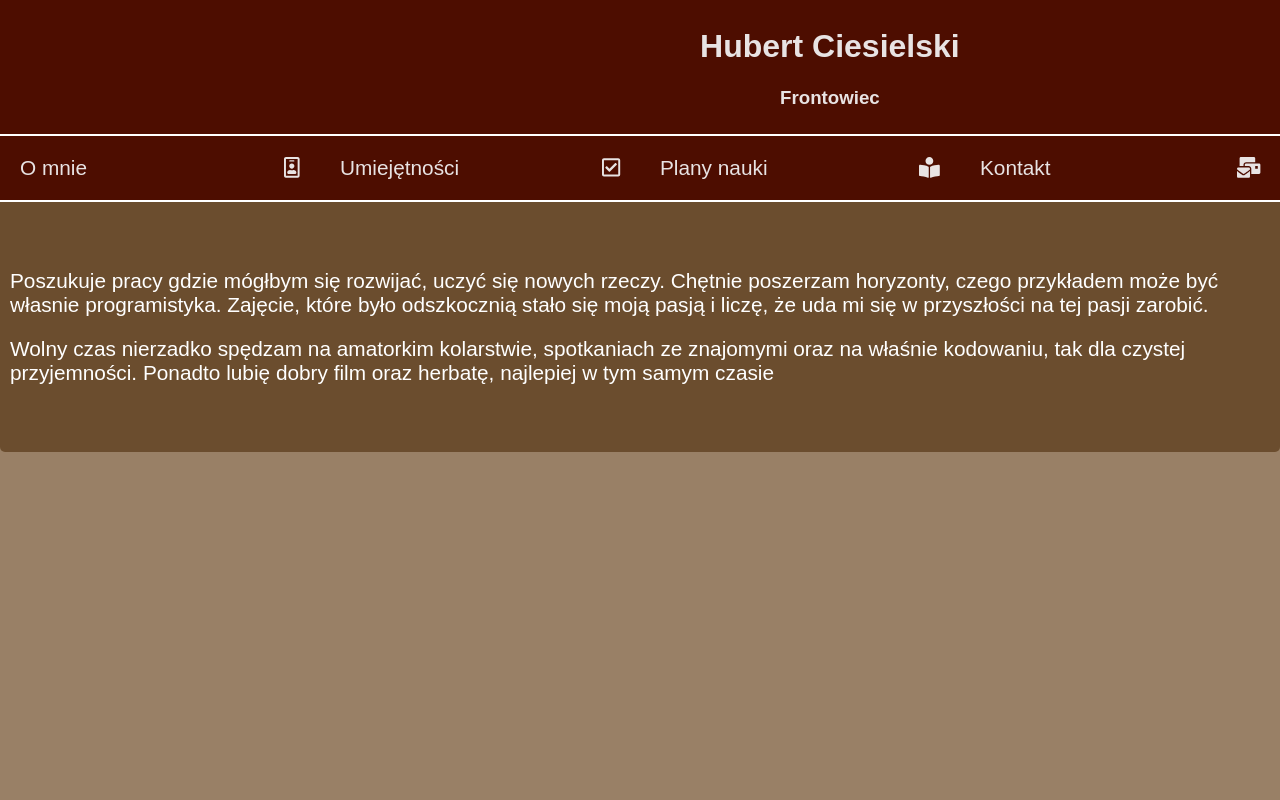
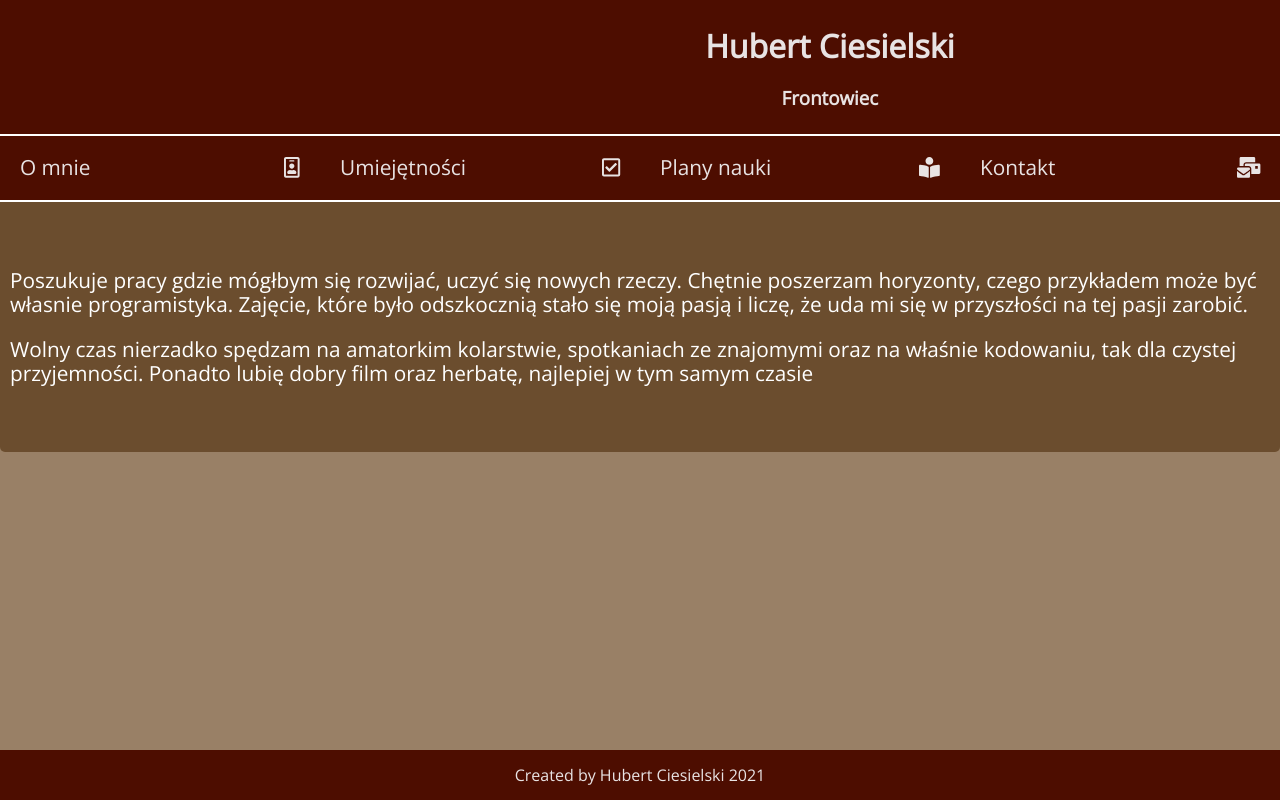
Before and after one commit to HubertCiesielski00/AboutMe, an Angular app: page / in a window 1280 px wide. Built offline with nearby package versions, Linux system fonts and the light colour scheme.

Commit message:
-Last adjustments -Added footer -Improved section changer

```diff
--- a/src/app/app.component.css
+++ b/src/app/app.component.css
@@ -9,15 +9,27 @@ main{
     padding: 50px;
     background-color: var(--element-color--);
 }
+a{
+    text-decoration: none;
+    color: var(--font-color--)
+}
 
+app-header, app-footer{
+    margin: 0;
+    background-color: var(--first-color--);
+    color: var(--font-color--);
+    width: 100vw;
+}
 app-header{
     display: Flex;
-    margin: 0;
     justify-content: flex-start;
-    color: var(--font-color--);
-    width: 100vw;
-    background-color: var(--first-color--);
     padding: 7px;
+}
+app-footer{
+    display: block;
+    position: absolute;
+    bottom: 0;
+    text-align: center;
 }
 nav{
     display: flex;
@@ -33,8 +45,11 @@ nav button{
     background-color: var(--first-color--);
     color: var(--font-color--);
     border: var(--font-color--) 2px solid;
-
-
+    transition: background-color 200ms ease-in-out;
+}
+nav button:hover, nav button:focus{
+    background-color: var(--font-color--);
+    color:var(--backgrounf-color--);
 }
 .infoCont{
     display: flex;
@@ -46,7 +61,7 @@ nav button{
 }
 .mover{
     height: 100%;
-    width: 100%;
+    width: 80%%;
     display: flex;
 }
 .infoCont div{
--- a/src/app/app.component.html
+++ b/src/app/app.component.html
@@ -2,13 +2,13 @@
 
 <main>
     <nav>
-            <button  (click) ="test(mover, 'el1')">{{Sections[0]}}<fa-icon [icon]= faicons[0]></fa-icon></button>
-            <button  (click) ="test(mover, 'el2')">{{Sections[1]}}<fa-icon [icon]= faicons[1]></fa-icon></button>
-            <button  (click) ="test(mover, 'el3')">{{Sections[2]}}<fa-icon [icon]= faicons[2]></fa-icon></button>
-            <button  (click) ="test(mover, 'el4')">{{Sections[3]}}<fa-icon [icon]= faicons[3]></fa-icon></button>
+            <button  (click) ="ChangeSection('el1')">{{Sections[0]}}<fa-icon [icon]= faicons[0]></fa-icon></button>
+            <button  (click) ="ChangeSection('el2')">{{Sections[1]}}<fa-icon [icon]= faicons[1]></fa-icon></button>
+            <button  (click) ="ChangeSection('el3')">{{Sections[2]}}<fa-icon [icon]= faicons[2]></fa-icon></button>
+            <button  (click) ="ChangeSection('el4')">{{Sections[3]}}<fa-icon [icon]= faicons[3]></fa-icon></button>
     </nav>
     <div #contents class="infoCont">
-        <div #mover class = "mover e1">
+        <div #mover [class] = "class" class = "mover">
             <div>
                 <section #AboutMe>
                     <p>
@@ -27,7 +27,7 @@
                     <p>
                         Obracam się swobodnie w HTML5, CSS w wersji 3, oraz JavaScripcie.
                         Ponad to znam podstawy kodowania w innych językach: C++, C#, PHP, Javie oraz umiem budować zapytania do baz danych.
-                        Potrafię korzystać systemu kontroli wersji popularnego Gita oraz z repozytoriów zdalnych. Nistraszny mi ani terminal linuxow, ani wiersz poleceń.
+                        Potrafię korzystać systemu kontroli wersji popularnego Gita oraz z repozytoriów zdalnych. Niestraszny mi ani terminal linuxa, ani wiersz poleceń.
                     </p>
 
                     <p>
@@ -56,11 +56,14 @@
             </div>
             <div>
                 <section #ContactME>
-                    <p>Mój Email kontaktowy: <i>hCiesielski00@gmailcom</i></p>
+                    <p>Mój Email kontaktowy: <i>hCiesielski00@gmail.com</i></p>
                     <p>Numer telefonu: 787255974</p>
+                    <P>Mój github: <a href="https://github.com/HubertCiesielski00" target="_blank"><i>https://github.com/HubertCiesielski00</i></a></P>
                 </section>
             </div>
         </div>
     </div>
 
 </main>
+
+<app-footer></app-footer>
--- a/src/app/app.component.ts
+++ b/src/app/app.component.ts
@@ -20,12 +20,10 @@ export class AppComponent {
 
   Sections = ['O mnie', 'Umiejętności', 'Plany nauki', 'Kontakt'];
 
-  PrevClass = "el1";
+  class:string = 'el1'
 
-  test(elem:HTMLElement, Class:string){
-    elem.classList.remove(this.PrevClass);
-    elem.classList.add(Class);
-    this.PrevClass = Class;
+  ChangeSection(Class:string){
+    this.class = Class;
   }
 
 }
--- a/src/app/app.module.ts
+++ b/src/app/app.module.ts
@@ -4,11 +4,13 @@ import { BrowserModule } from '@angular/platform-browser';
 import { AppComponent } from './app.component';
 import { FontAwesomeModule } from '@fortawesome/angular-fontawesome';
 import { HeaderComponent } from './header/header.component';
+import { FooterComponent } from './footer/footer.component';
 
 @NgModule({
   declarations: [
     AppComponent,
     HeaderComponent,
+    FooterComponent,
   ],
   imports: [
     BrowserModule,
--- /dev/null
+++ b/src/app/footer/footer.component.html
@@ -0,0 +1 @@
+<p>Created by Hubert Ciesielski 2021</p>
--- /dev/null
+++ b/src/app/footer/footer.component.ts
@@ -0,0 +1,15 @@
+import { Component, OnInit } from '@angular/core';
+
+@Component({
+  selector: 'app-footer',
+  templateUrl: './footer.component.html',
+  styleUrls: ['./footer.component.css']
+})
+export class FooterComponent implements OnInit {
+
+  constructor() { }
+
+  ngOnInit(): void {
+  }
+
+}
--- a/src/index.html
+++ b/src/index.html
@@ -6,6 +6,8 @@
   <base href="/">
   <meta name="viewport" content="width=device-width; initial-scale=1" />
   <link rel="icon" type="image/x-icon" href="favicon.ico">
+  <link rel="preconnect" href="https://fonts.gstatic.com">
+  <link href="https://fonts.googleapis.com/css2?family=Open+Sans&display=swap" rel="stylesheet">
 </head>
 <body>
   <app-root>
--- a/src/styles.css
+++ b/src/styles.css
@@ -1,5 +1,5 @@
 *{
-    font-family: sans-serif;
+    font-family: 'Open Sans', sans-serif;
     box-sizing: border-box;
     --background-color--: hsl(30,20%, 50%);
     --first-color--: hsl(10, 100%, 15%);
@@ -9,7 +9,9 @@
 body {
     margin: 0;
     background-color: var(--background-color--);
-
+    height: 100vh;
+    position: relative;
+    overflow-x: hidden;
 }
 @media(max-width: 1700px){
 
@@ -17,7 +19,6 @@ body {
         display: flex;
         flex-direction: column;
         width: 100vw;
-        height: 100vh;
     }
 
 }
```
Also changed, not shown: src/app/footer/footer.component.css (added), 1 other file (tests, documents, lock files or other folders).
